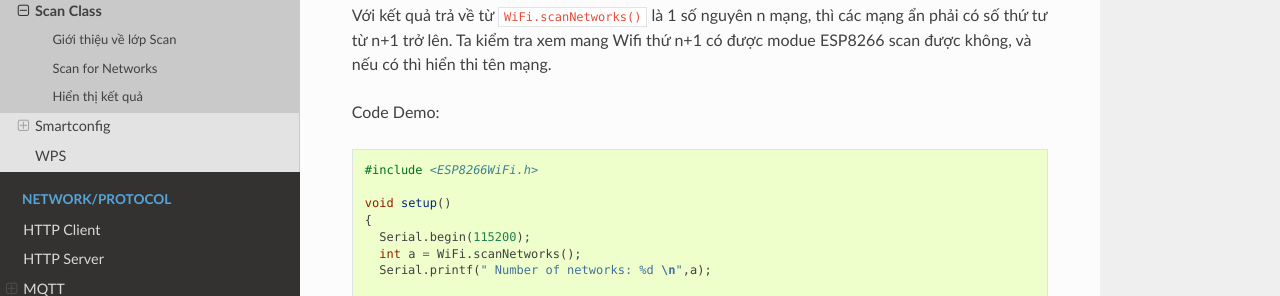
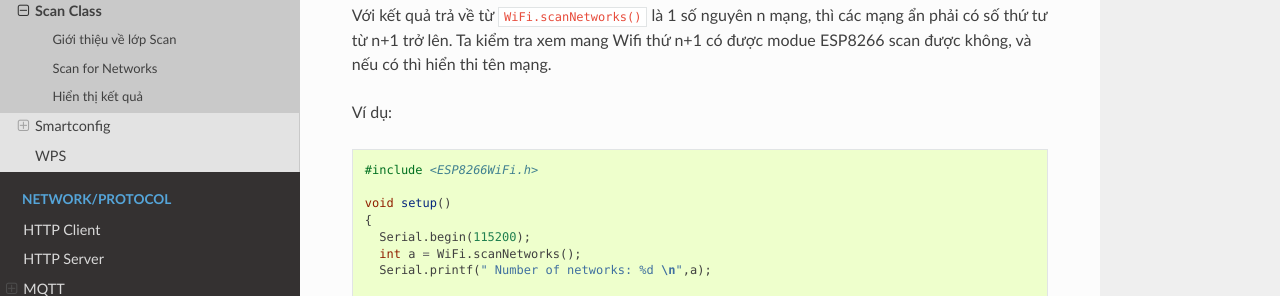
Before and after one commit to esp8266vn/arduino.esp8266.vn, a Sphinx documentation site: the page built from docs/wifi/scan-class.rst, in a window 1280 px wide and 1400 px high, scrolled down 8466 px. Shown: the part 155-451 px from the top of the window. Built offline with Sphinx 7.4.7 and the Read the Docs theme 2.0.0, drawn with Linux system fonts in a browser that asks for light colours; some of the changed text lies outside the part shown.

Commit message:
sửa lại định dạng code lần cuoi

```diff
--- a/docs/wifi/scan-class.rst
+++ b/docs/wifi/scan-class.rst
@@ -313,7 +313,7 @@
 
 Với kết quả trả về từ ``WiFi.scanNetworks()`` là 1 số nguyên n mạng, thì các mạng ẩn phải có số thứ tư từ n+1 trở lên. Ta kiểm tra xem mang Wifi thứ n+1 có được modue ESP8266 scan được không, và nếu có thì hiển thi tên mạng.
 
-Code Demo:
+Ví dụ:
 
 .. code:: cpp
 
@@ -352,7 +352,7 @@
 
 Kết quả trả về kiểu int 32 bit.
 
-Code demo:
+Ví dụ:
 
 Trả về RSSI của 2 mạng Wifi 0 và 1
 
@@ -396,7 +396,7 @@
 
  WiFi.BSSIDstr(thứ tự mạng WiFi).c_str()
 
-Code demo
+Ví dụ:
 
 .. code:: cpp
 
@@ -440,7 +440,7 @@
 
  WiFi.getNetworkInfo("networkItem", &ssid, &encryptionType, &RSSI, *&BSSID, &channel, &isHidden)
 
-Code demo:
+Ví dụ:
 
 Trả về thông tin về các mạng WiFI dùng hàm ``WiFi.getNetworkInfo()``
 
```
